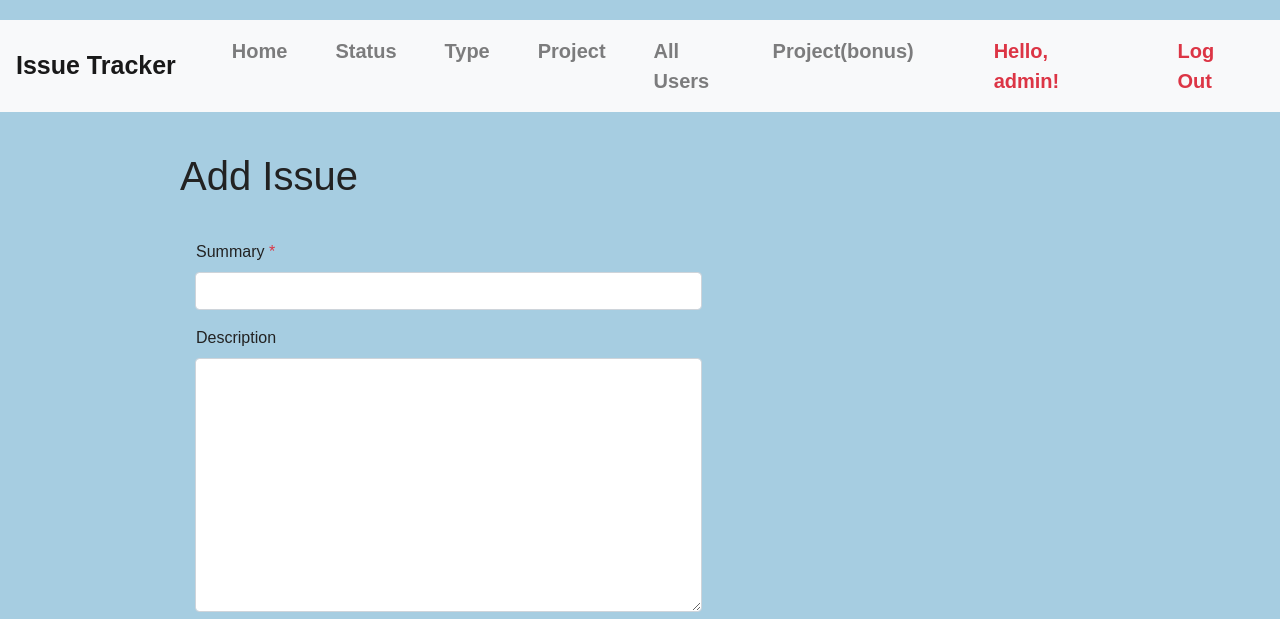
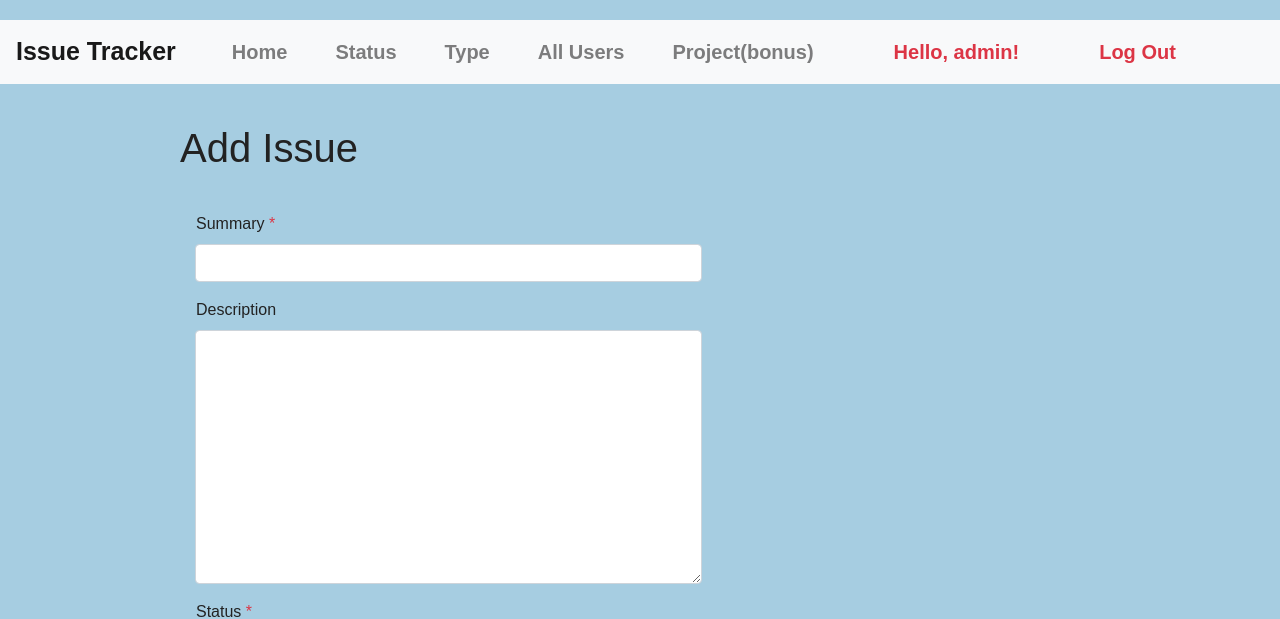
Before and after one commit to Aisuluu1405/python_group_3_homework_49_Aisulu_Dzhusupova, a Django app: page /project/1/add_issue/ in a window 1280 px wide. Shown: the top 619 px of the page. Run offline with Django 3.2, Linux system fonts and the light colour scheme; a user stored in the database is signed in; data comes from the database, SQL or seed files in the repository; parts of the project's set-up code (start-up, migrations or seed data) failed here and were passed over; some libraries are stand-ins or nearby versions.

Commit message:
Внесла изменения в шаблоны, сделала новый шаблон для добавления задачи в проекте.

```diff
--- a/source/webapp/forms.py
+++ b/source/webapp/forms.py
@@ -8,7 +8,7 @@ class IssueForm(forms.ModelForm):
     def __init__(self, *args, **kwargs):
         self.user_projects = kwargs.pop('current_project')
         super().__init__(*args, **kwargs)
-        self.fields['assigned_to'].queryset = User.objects.filter(user_team__project__in=self.user_projects)
+        self.fields['assigned_to'].queryset = User.objects.filter(user_team__project__in=self.user_projects).distinct()
 
     class Meta:
         model = Issue
--- a/source/webapp/templates/base.html
+++ b/source/webapp/templates/base.html
@@ -31,9 +31,9 @@
       <li class="nav-item ml-3 mr-3">
         <a class="nav-link font-weight-bolder" href="{% url 'webapp:type_index' %}">Type</a>
       </li>
-      <li class="nav-item ml-3 mr-3">
-        <a class="nav-link font-weight-bolder" href="{% url 'webapp:project_index'%}">Project</a>
-      </li>
+{#      <li class="nav-item ml-3 mr-3">#}
+{#        <a class="nav-link font-weight-bolder" href="{% url 'webapp:project_index'%}">Project</a>#}
+{#      </li>#}
       <li class="nav-item ml-3 mr-3">
         <a class="nav-link font-weight-bolder" href="{% url 'accounts:users_index'%}">All Users</a>
       </li>
--- /dev/null
+++ b/source/webapp/templates/bonus/issue_add.html
@@ -0,0 +1,10 @@
+{% extends 'base.html' %}
+
+{% block title %}Add Issue{% endblock %}
+
+{% block content %}
+    <h1>Add Issue</h1>
+    <form method="POST" action="">
+        {% include 'partial/form.html' with button_text='Add' %}
+    </form>
+{% endblock %}
--- a/source/webapp/templates/project/detail.html
+++ b/source/webapp/templates/project/detail.html
@@ -18,7 +18,8 @@
             {% for issue in issues %}
                 <h5>{{ issue.pk }}. <a href="{% url 'webapp:detail' issue.pk %}" class="text-dark font-weight-bold"> {{ issue.summary}}</a></h5>
                 <p><b>Issue create: </b>{{ issue.create|date:'d.m.Y H:i:s' }}</p>
-                <p>Issue author:{{ issue.created_by }}</p>
+                <p>Issue author: <b>{{ issue.created_by }}</b></p>
+                <p>Issue perfomer: <b>{{ issue.assigned_to }}</b></p>
             {% empty %}
                 <p>This new project, no issues yet.</p>
             {%  endfor %}
--- a/source/webapp/views/issue_views.py
+++ b/source/webapp/views/issue_views.py
@@ -62,24 +62,23 @@ class IssueCreateView(LoginRequiredMixin, CreateView):
         return reverse('webapp:detail', kwargs={'pk': self.object.pk})
 
 
-class IssueProjectCreateView(CreateView):
-    template_name = 'issue/add.html'
+class IssueProjectCreateView(UserPassesTestMixin, CreateView):
+    template_name = 'bonus/issue_add.html'
     model = Issue
     form_class = IssueForm
 
     def test_func(self):
         issue_project = self.get_object().project
         user_project = Project.objects.filter(project_team__user=self.request.user, project_team__finish=None)
-        print(issue_project)
-        print(user_project)
+        # print(issue_project)
+        # print(user_project)
         return issue_project in user_project
-
 
     def get_form_kwargs(self):
         kwargs = super().get_form_kwargs()
         project_pk = self.kwargs.get('pk')
         users_project = Project.objects.filter(pk=project_pk,
-                                               status__icontains=STATUS_OTHER_CHOICE).values('pk').distinct()
+                                               status__icontains=STATUS_OTHER_CHOICE).values('pk')
         kwargs['current_project'] = users_project
         return kwargs
 
@@ -89,7 +88,7 @@ class IssueProjectCreateView(CreateView):
         self.object = project.issues.create(**form.cleaned_data)
         self.object.created_by = self.request.user
         self.object.save()
-        return redirect('webapp:project_detail', pk=project_pk)
+        return redirect('webapp:project_new_index')
 
     def get_success_url(self):
         return reverse('webapp:project_new_index')
@@ -101,14 +100,19 @@ class IssueEditView(UserPassesTestMixin, UpdateView):
     form_class = IssueForm
     context_object_name = 'issue'
 
+    def get_form_kwargs(self):
+        kwargs = super().get_form_kwargs()
+        kwargs['current_project'] = Project.objects.filter(issues=self.object)
+        return kwargs
+
+
     def test_func(self):
         issue_project = self.get_object().project
         user_project = Project.objects.filter(project_team__user=self.request.user, project_team__finish=None)
-        print(user_project)
         return issue_project in user_project
 
     def get_success_url(self):
-        return reverse('webapp:detail', kwargs={'pk': self.object.pk})
+        return reverse('webapp:project_new_index')
 
 
 class IssueDeleteView(UserPassesTestMixin, DeleteView):
```
Also changed, not shown: source/webapp/templates/bonus/detail_new.html (+4 -3 lines).
